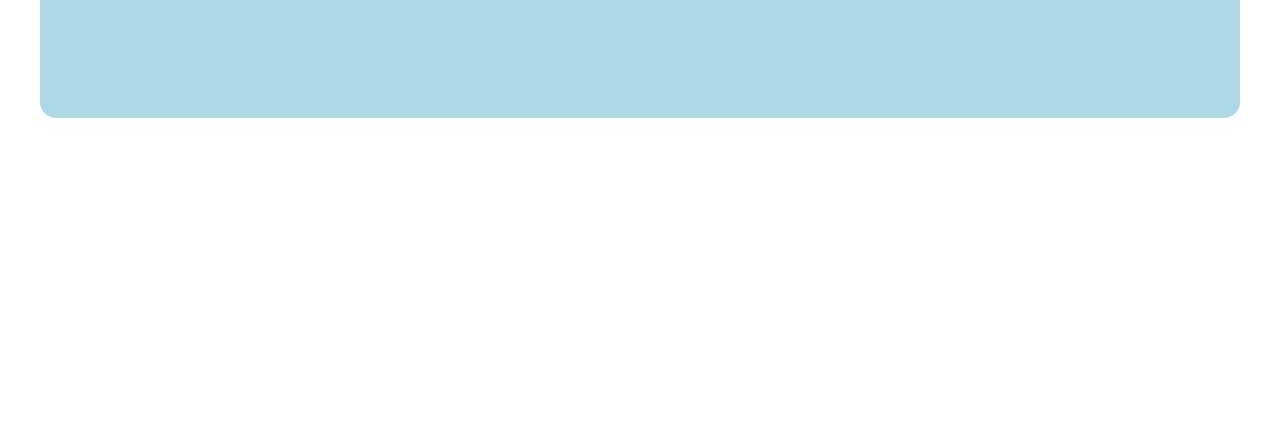
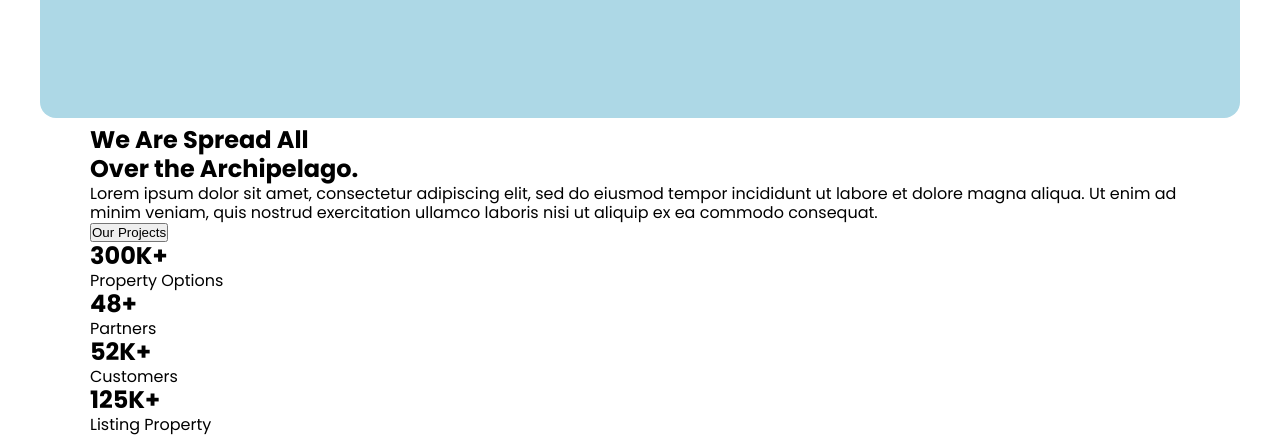
Before and after one commit to dannytsega/TOP, a plain HTML site: page foundations/Practice/RealProperty/index.html in a window 1280 px wide. Shown: the part 430-866 px from the top of the page. Before the commit the page ends 800 px from the top, so only its background shows below. Drawn offline with Linux system fonts and the light colour scheme.

Commit message:
feat: add our info section

```diff
--- a/foundations/Practice/RealProperty/index.html
+++ b/foundations/Practice/RealProperty/index.html
@@ -71,5 +71,33 @@
             </div>
         </div>
     </section>
+
+    <!-- Our Info Section -->
+    <section class="our-info">
+        <div class="container">
+            <div class="info-left-side">
+                <h2>We Are Spread All <br>
+                Over the Archipelago.</h2>
+                <p>Lorem ipsum dolor sit amet, consectetur adipiscing elit, sed do eiusmod tempor incididunt ut labore et dolore magna aliqua. Ut enim ad minim veniam, quis nostrud exercitation ullamco laboris nisi ut aliquip ex ea commodo consequat.</p>
+                <button>Our Projects</button>
+            </div>
+            <div class="info-right-side">
+                <div class="first-row">
+                    <h2>300K+</h2>
+                    <p>Property Options</p>
+
+                    <h2>48+</h2>
+                    <p>Partners</p>
+                </div>
+                <div class="second-row">
+                    <h2>52K+</h2>
+                    <p>Customers</p>
+
+                    <h2>125K+</h2>
+                    <p>Listing Property</p>
+                </div>
+            </div>
+        </div>
+    </section>
 </body>
 </html>
```
